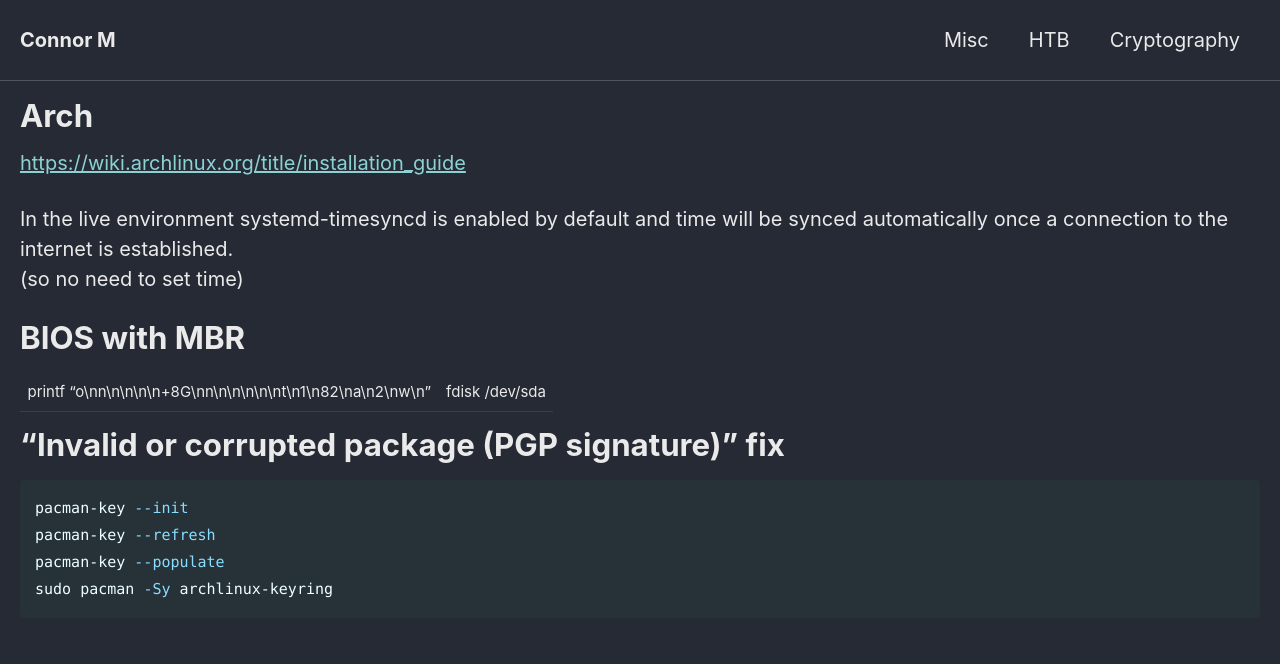
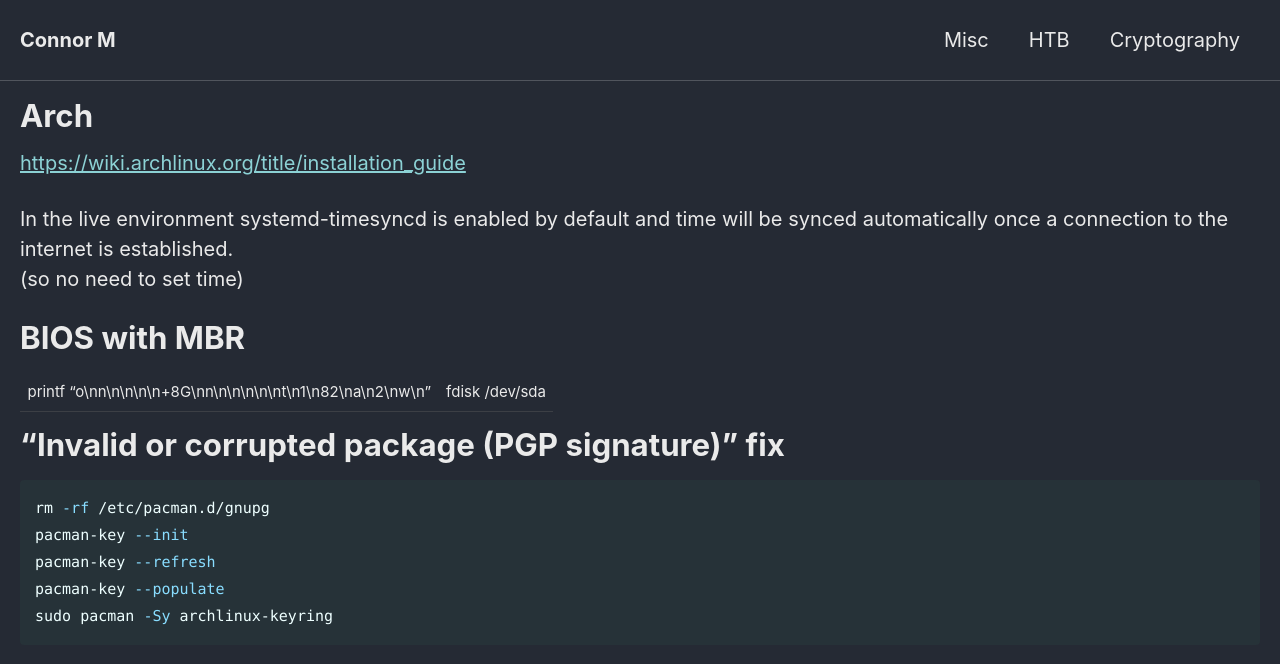
Before and after one commit to Connor-McCartney/Connor-McCartney.github.io, a Jekyll site: the page built from _pages/misc/arch.md, in a window 1280 px wide. Shown: the top 664 px of the page. Built offline with Jekyll 4.4.1, drawn with Linux system fonts in a browser that asks for light colours; cached includes are drawn as plain includes.

Commit message:
Update arch.md

````diff
--- a/_pages/misc/arch.md
+++ b/_pages/misc/arch.md
@@ -21,6 +21,7 @@ printf "o\nn\n\n\n\n+8G\nn\n\n\n\n\nt\n1\n82\na\n2\nw\n" | fdisk /dev/sda
 # "Invalid or corrupted package (PGP signature)" fix
 
 ```bash
+rm -rf /etc/pacman.d/gnupg
 pacman-key --init
 pacman-key --refresh
 pacman-key --populate
````
